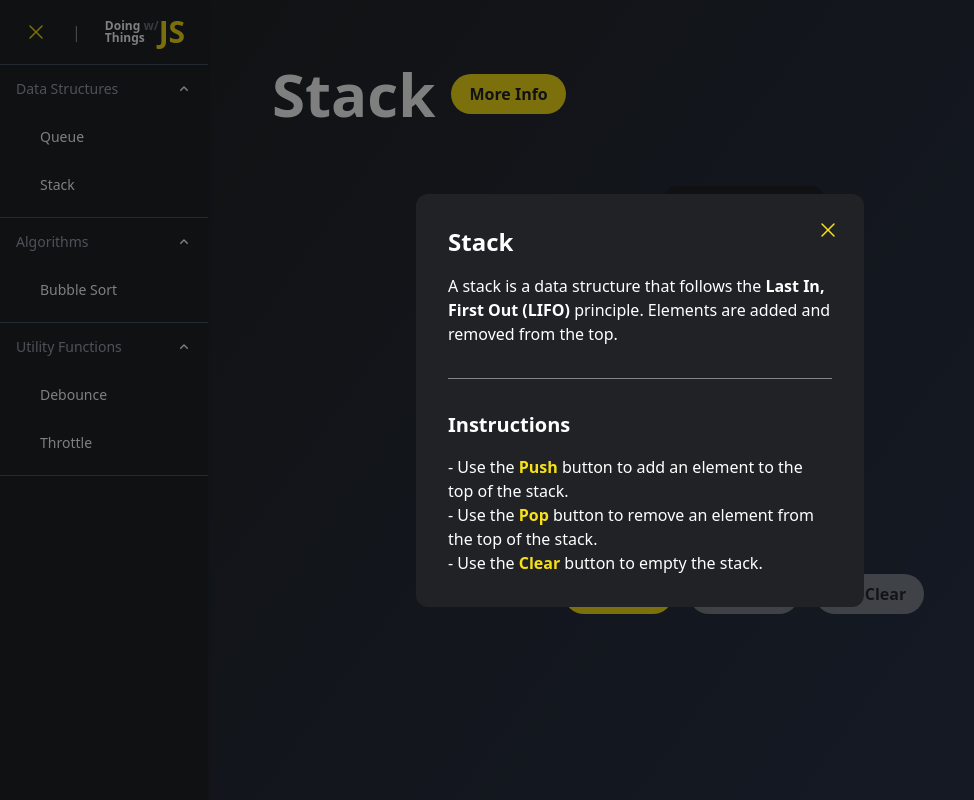
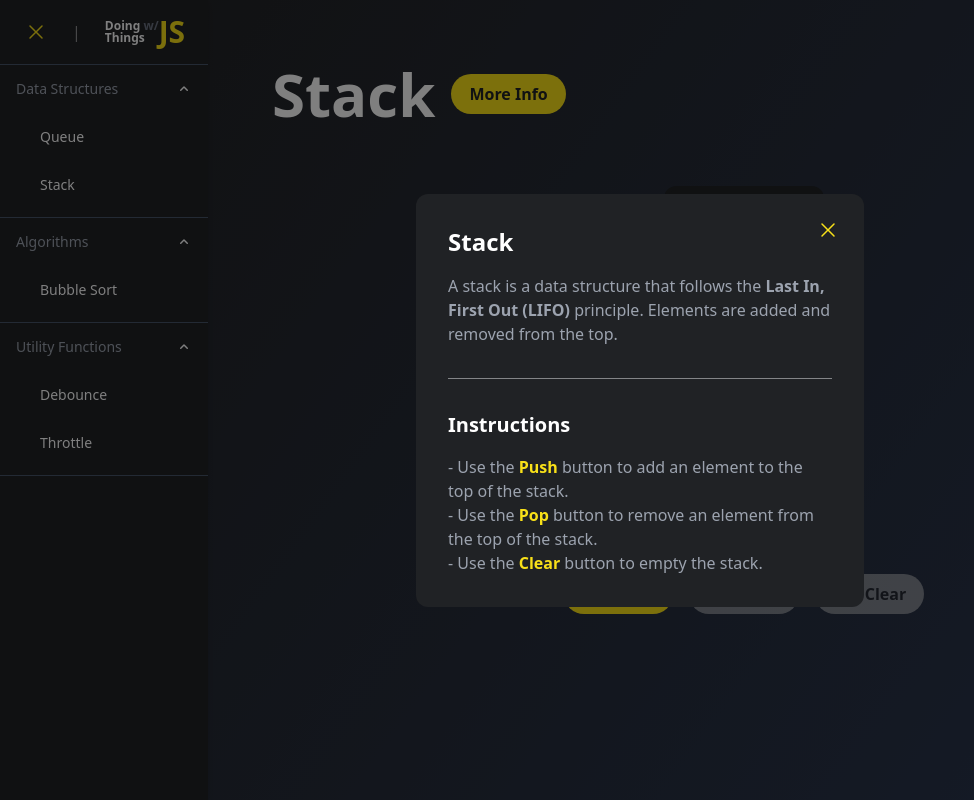
Before and after one commit to toekneeyou/doing-things-with-javascript, a React app: page /stack in a window 1280 px wide. Both pictures are taken after a click on the button "More Info". Shown: the whole page, without its empty margins (0-974 px from the left). Built offline with nearby package versions, Linux system fonts and the light colour scheme.

Commit message:
make the stack modal button its own component

```diff
--- a/src/views/stackView/StackInfo.tsx
+++ b/src/views/stackView/StackInfo.tsx
@@ -5,7 +5,7 @@ export default function StackInfo() {
     <div className={classnames("stack-info", "w-96")}>
       <div>
         <h2 className="text-2xl mb-4 font-bold">Stack</h2>
-        <p>
+        <p className="text-gray-400">
           A stack is a data structure that follows the{" "}
           <strong>Last In, First Out (LIFO)</strong> principle. Elements are
           added and removed from the top.
@@ -14,7 +14,7 @@ export default function StackInfo() {
       <hr className="my-8 opacity-50" />
       <div>
         <h3 className="text-xl mb-4 font-bold">Instructions</h3>
-        <ul>
+        <ul className="text-gray-400">
           <li>
             - Use the <strong className="text-app-yellow">Push</strong> button
             to add an element to the top of the stack.
--- /dev/null
+++ b/src/views/stackView/StackModalButton.tsx
@@ -0,0 +1,13 @@
+import Button from "../../components/Button";
+import { useModalActionContext } from "../../context/ModalContext";
+import StackInfo from "./StackInfo";
+
+export default function StackModalButton() {
+  const { openModal } = useModalActionContext();
+
+  const handleOpenModal = () => {
+    openModal(<StackInfo />);
+  };
+
+  return <Button onClick={handleOpenModal}>More Info</Button>;
+}
--- a/src/views/stackView/StackView.tsx
+++ b/src/views/stackView/StackView.tsx
@@ -3,29 +3,18 @@ import VisualizationLayout from "../../layouts/visualizationLayout/Visualization
 import useStackOptions from "./useStackOptions";
 import { useCallback, useEffect, useRef } from "react";
 import TallArray from "../../features/tallArray/TallArray";
-import {
-  InformationCircleIcon,
-  MinusIcon,
-  PlusIcon,
-  XMarkIcon,
-} from "@heroicons/react/24/solid";
-import Modal from "../../components/modal/Modal";
+import { MinusIcon, PlusIcon, XMarkIcon } from "@heroicons/react/24/solid";
 import { useModalActionContext } from "../../context/ModalContext";
-import StackInfo from "./StackInfo";
+import StackModalButton from "./StackModalButton";
 
 const MAX_STACK_LENGTH = 8;
 
 export function StackView() {
   const stackContainerRef = useRef<HTMLUListElement>(null);
-  const { openModal, closeModal } = useModalActionContext();
   const { stack, push, pop, clear, isEmpty } = useStackOptions({
     maxLength: MAX_STACK_LENGTH,
   });
   let popTimeout = useRef<ReturnType<typeof setTimeout> | null>(null);
-
-  useEffect(() => {
-    console.log("open modal");
-  }, [openModal]);
 
   const handleClear = () => {
     const queueContainerEl = stackContainerRef.current;
@@ -59,15 +48,8 @@ export function StackView() {
     }
   }, [stack]);
 
-  const handleOpenModal = () => {
-    openModal(<StackInfo />);
-  };
-
   return (
-    <VisualizationLayout
-      title="Stack"
-      moreInfo={<Button onClick={handleOpenModal}>More Info</Button>}
-    >
+    <VisualizationLayout title="Stack" moreInfo={<StackModalButton />}>
       <div className="w-full h-full centered flex-col gap-y-8">
         <TallArray ref={stackContainerRef} array={stack} />
         <ul className="grid grid-cols-3 gap-x-standard">
```
